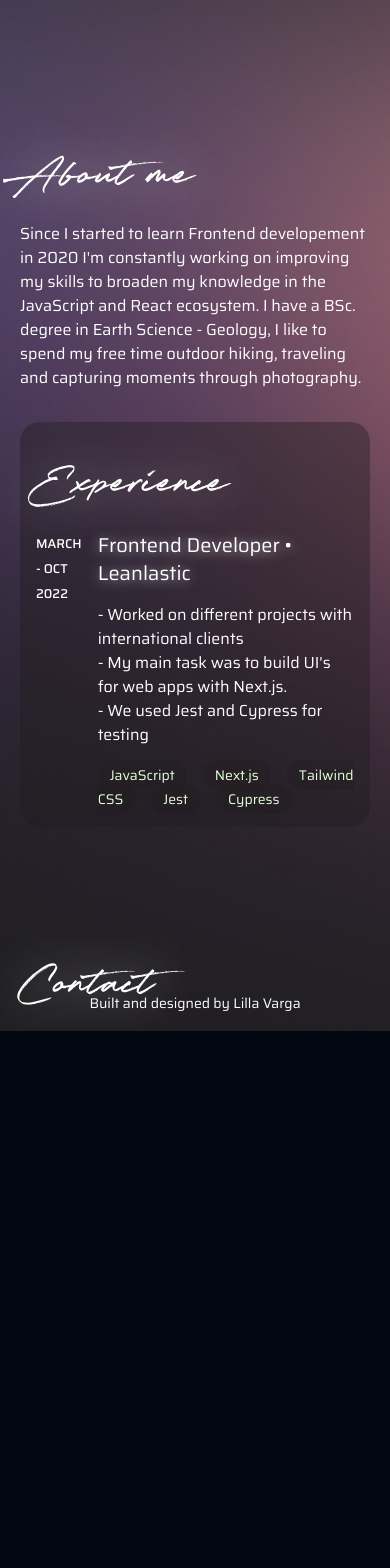
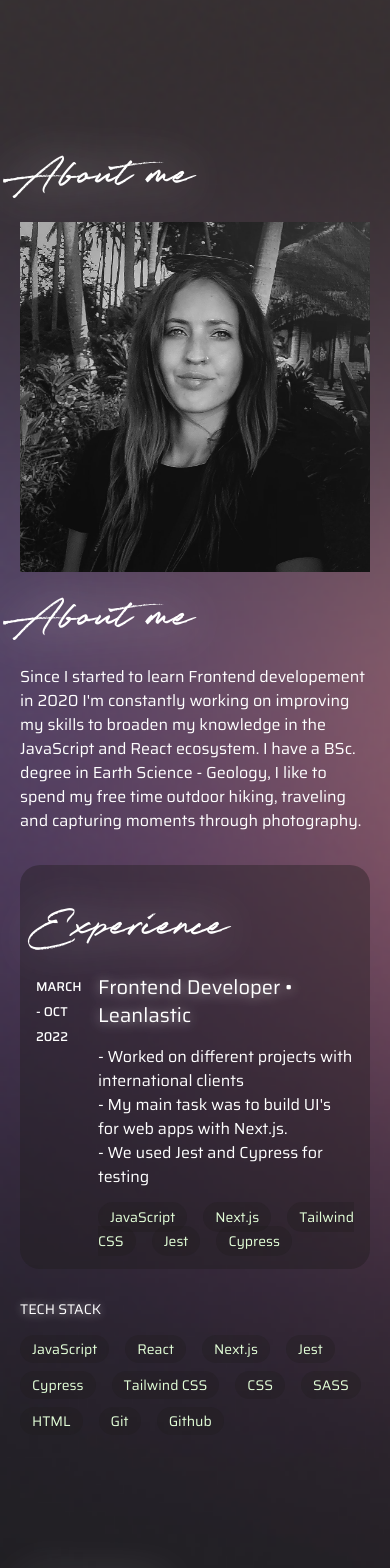
Before and after one commit to lillae/nextjs-portfolio-v2, a Next.js app: page / in a window 390 px wide. Shown: the part 2180-3748 px from the top of the page. Before the commit the page ends 3211 px from the top, so only its background shows below. Built offline with nearby package versions, Linux system fonts and the light colour scheme.

Commit message:
about section stack

```diff
--- a/src/components/about/about-component.js
+++ b/src/components/about/about-component.js
@@ -8,21 +8,13 @@ const About = ({ strings }) => {
 	return (
 		<section id='about' className='snap-start flex flex-col justify-center'>
 			<div className='wrapper w-full flex flex-col'>
-				<div className='flex items-center justify-between'>
+				<TitleTwo extraStyles='flex lg:hidden text-center'>{title}</TitleTwo>
+				<div className='flex flex-col-reverse lg:flex-row items-center justify-between'>
 					<div className='space-y-8'>
 						<div className='max-w-[600px] w-full'>
-							<TitleTwo className=''>{title}</TitleTwo>
-							<div className='hidden mt-8 max-w-[500px] w-full space-y-4 '>
-								<TitleThree className=''>{title_2}</TitleThree>
-								<div className='flex flex-wrap  gap-x-4 gap-y-2'>
-									{stack.map(({ name }, index) => (
-										<StackTag key={index}>{name}</StackTag>
-									))}
-								</div>
-							</div>
+							<TitleTwo className='hidden lg:block'>{title}</TitleTwo>
 							<p>{intro.text}</p>
 						</div>
-
 						<div className='p-4 bg-layout/40 rounded-[20px]'>
 							<TitleTwo>Experience</TitleTwo>
 							{experience.map(
@@ -52,6 +44,14 @@ const About = ({ strings }) => {
 								)
 							)}
 						</div>
+						<div className='mt-8 max-w-[500px] w-full space-y-4 '>
+							<TitleThree className=''>{title_2}</TitleThree>
+							<div className='flex flex-wrap  gap-x-4 gap-y-2'>
+								{stack.map(({ name }, index) => (
+									<StackTag key={index}>{name}</StackTag>
+								))}
+							</div>
+						</div>
 					</div>
 					<div className='max-w-[450px] w-full'>
 						<Image
--- a/src/components/titles/title-two-component.js
+++ b/src/components/titles/title-two-component.js
@@ -1,9 +1,9 @@
 import { starlitDrive } from "@/app/fonts";
 
-const TitleTwo = ({ children }) => {
+const TitleTwo = ({ children, extraStyles }) => {
 	return (
 		<h2
-			className={`${starlitDrive.variable} font-starlit text-74 drop-shadow-headings leading-tight`}>
+			className={`${extraStyles} ${starlitDrive.variable} font-starlit text-74 drop-shadow-headings leading-tight`}>
 			{children}
 		</h2>
 	);
```
